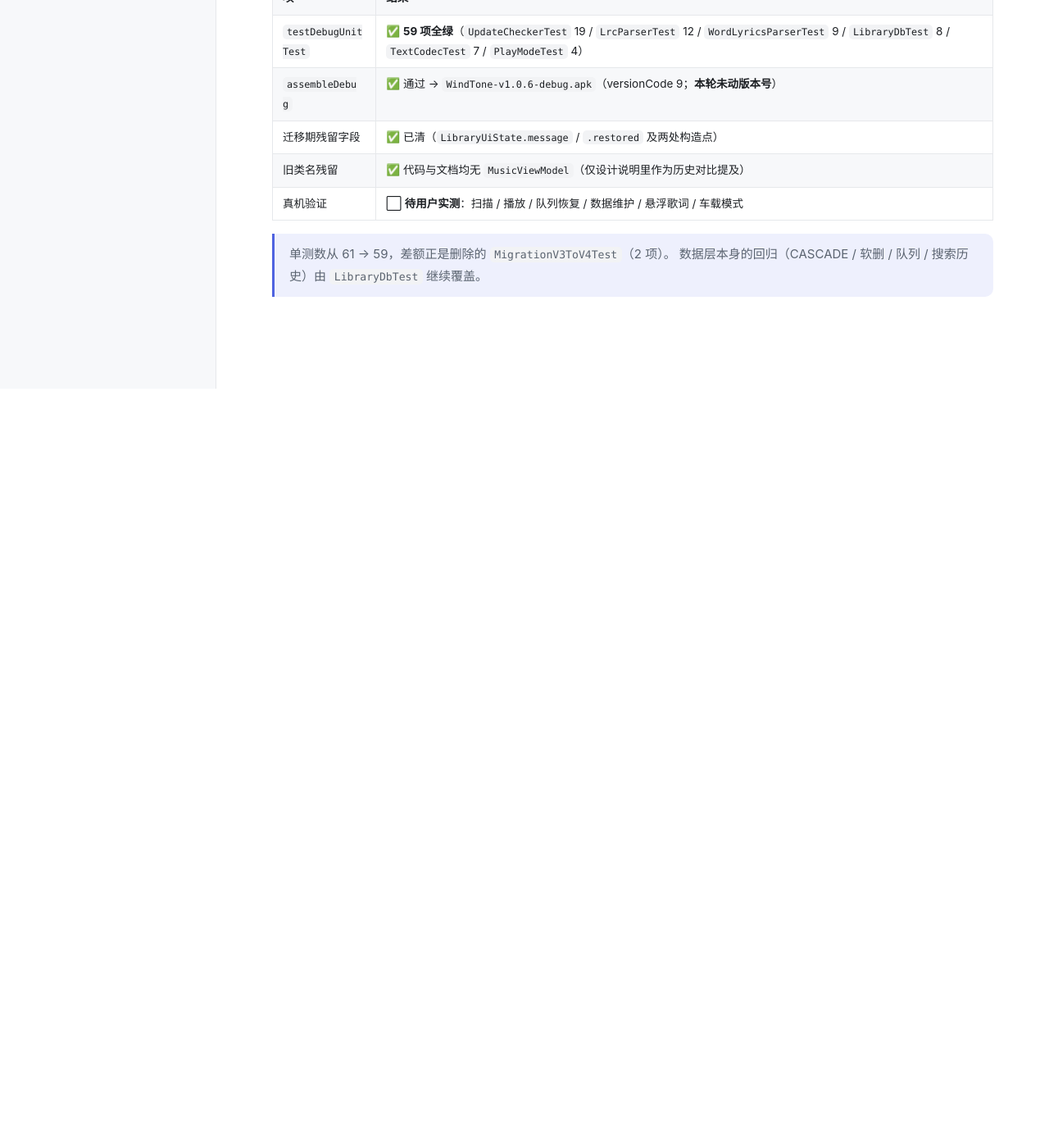
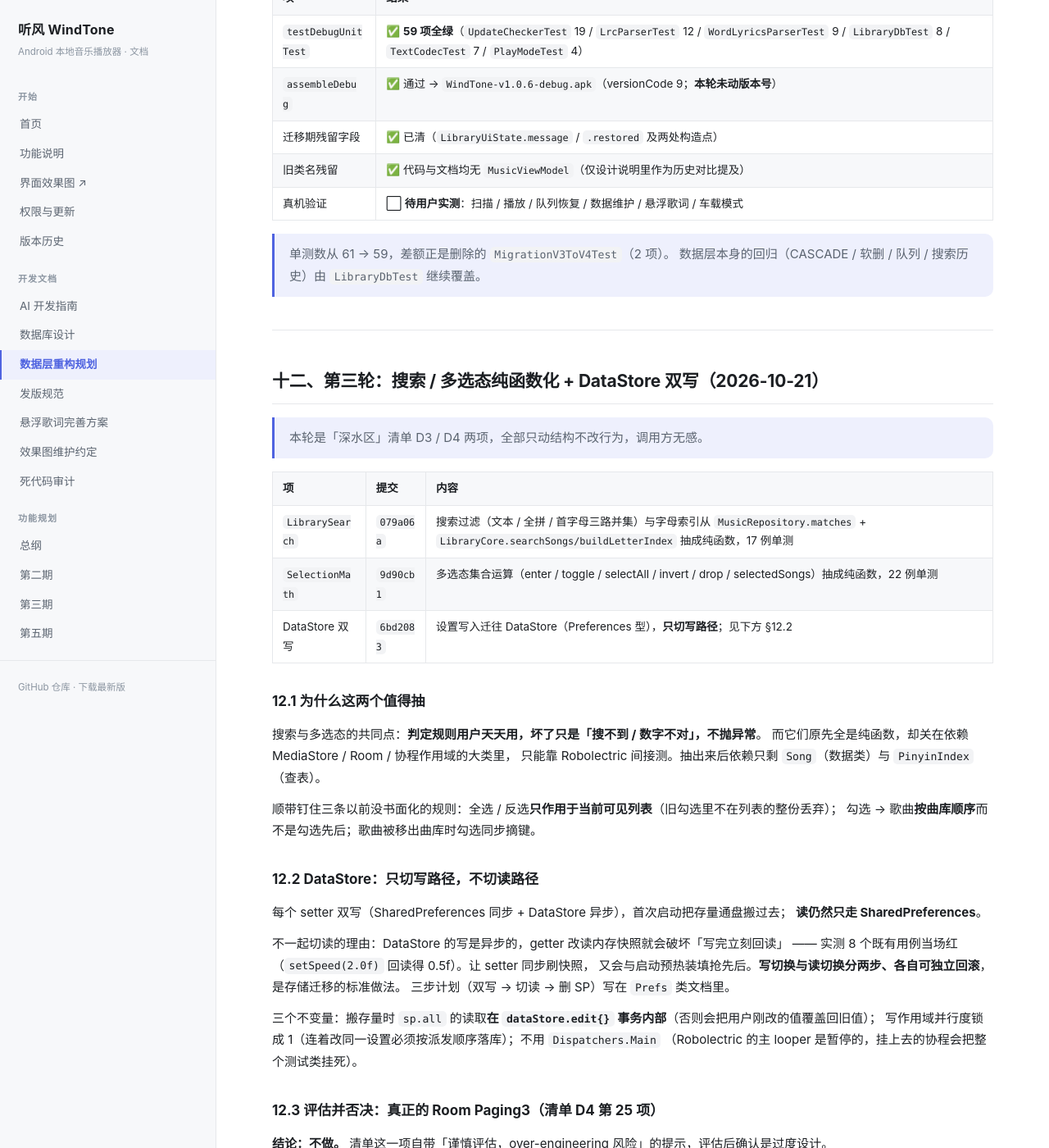
Before and after one commit to LuckyLearning/WindTone, a Jekyll site: the page built from docs/数据层重构规划.md, in a window 1280 px wide and 1400 px high, scrolled down 12872 px. Shown: the whole window at 82% size. Built offline with Jekyll 4.4.1, drawn with Linux system fonts in a browser that asks for light colours; before the commit the page ends 13346 px from its top, so only the background shows below that; some of the changed text lies outside the part shown.

Commit message:
docs(数据层): 记录第三轮重构，并评估否决 Room Paging3
§12 记录 #22–#24 三项（LibrarySearch / SelectionMath / DataStore 双写）的动机与不变量。

§12.3 是清单 D4 第 25 项「真正的 Room Paging3」的评估结论：**不做**。
该项自带「谨慎评估，over-engineering 风险」提示，评估后确认过度设计：

- 它要解决的性能问题已在正确层次解决 —— P2-1「曲库分页」早已落地为渲染层窗口化
  （SongsList 的 SONG_PAGE_SIZE=200，首屏 200 首、滚到底追加、跳远先撑窗口）。
  LazyColumn 的成本在「组合多少项」，窗口化直接砍掉，数据层该持全量还是持全量
- Paging3 会把过滤推进 SQL，而拼音搜索（全拼+首字母）依赖 PinyinIndex 的 Kotlin 侧
  查表，无法用 WHERE 表达；分页后页内匹配率不稳定，分页契约直接破裂
- 字母索引、分组计数、格式容量统计、全选/反选、播放队列=整个曲库，一批功能天然要全量
- 曲库规模千级，同 §九「全文搜索/FTS」的论证

将来若真上万首仍卡，正确下一步是继续在渲染层加深度，而不是把数据层改成 SQL 分页。

```diff
--- a/docs/数据层重构规划.md
+++ b/docs/数据层重构规划.md
@@ -443,3 +443,60 @@
 
 > 单测数从 61 → 59，差额正是删除的 `MigrationV3ToV4Test`（2 项）。
 > 数据层本身的回归（CASCADE / 软删 / 队列 / 搜索历史）由 `LibraryDbTest` 继续覆盖。
+
+---
+
+## 十二、第三轮：搜索 / 多选态纯函数化 + DataStore 双写（2026-10-21）
+
+> 本轮是「深水区」清单 D3 / D4 两项，全部只动结构不改行为，调用方无感。
+
+| 项 | 提交 | 内容 |
+|---|---|---|
+| `LibrarySearch` | `079a06a` | 搜索过滤（文本 / 全拼 / 首字母三路并集）与字母索引从 `MusicRepository.matches` + `LibraryCore.searchSongs/buildLetterIndex` 抽成纯函数，17 例单测 |
+| `SelectionMath` | `9d90cb1` | 多选态集合运算（enter / toggle / selectAll / invert / drop / selectedSongs）抽成纯函数，22 例单测 |
+| DataStore 双写 | `6bd2083` | 设置写入迁往 DataStore（Preferences 型），**只切写路径**；见下方 §12.2 |
+
+### 12.1 为什么这两个值得抽
+
+搜索与多选态的共同点：**判定规则用户天天用，坏了只是「搜不到 / 数字不对」，不抛异常**。
+而它们原先全是纯函数，却关在依赖 MediaStore / Room / 协程作用域的大类里，
+只能靠 Robolectric 间接测。抽出来后依赖只剩 `Song`（数据类）与 `PinyinIndex`（查表）。
+
+顺带钉住三条以前没书面化的规则：全选 / 反选**只作用于当前可见列表**（旧勾选里不在列表的整份丢弃）；
+勾选 → 歌曲**按曲库顺序**而不是勾选先后；歌曲被移出曲库时勾选同步摘键。
+
+### 12.2 DataStore：只切写路径，不切读路径
+
+每个 setter 双写（SharedPreferences 同步 + DataStore 异步），首次启动把存量通盘搬过去；
+**读仍然只走 SharedPreferences**。
+
+不一起切读的理由：DataStore 的写是异步的，getter 改读内存快照就会破坏「写完立刻回读」
+—— 实测 8 个既有用例当场红（`setSpeed(2.0f)` 回读得 0.5f）。让 setter 同步刷快照，
+又会与启动预热装填抢先后。**写切换与读切换分两步、各自可独立回滚**，是存储迁移的标准做法。
+三步计划（双写 → 切读 → 删 SP）写在 `Prefs` 类文档里。
+
+三个不变量：搬存量时 `sp.all` 的读取**在 `dataStore.edit{}` 事务内部**（否则会把用户刚改的值覆盖回旧值）；
+写作用域并行度锁成 1（连着改同一设置必须按派发顺序落库）；不用 `Dispatchers.Main`
+（Robolectric 的主 looper 是暂停的，挂上去的协程会把整个测试类挂死）。
+
+### 12.3 评估并否决：真正的 Room Paging3（清单 D4 第 25 项）
+
+**结论：不做。** 清单这一项自带「谨慎评估，over-engineering 风险」的提示，评估后确认是过度设计。
+
+理由：
+
+1. **它要解决的性能问题已经在正确的层次解决了。** P2-1「曲库分页」早已落地为
+   **渲染层窗口化**（`SongsList` 的 `SONG_PAGE_SIZE = 200`：首屏只铺 200 首，
+   滚到底追加一页，跳远时先把窗口撑到目标下标）。一次把上万首塞进 `LazyColumn`
+   的成本在「组合多少项」，而窗口化直接砍掉了它；数据层该持全量还是持全量。
+2. **Paging3 会把过滤 / 排序推进 SQL，而本应用的搜索做不到。** 拼音搜索
+   （全拼 + 首字母）依赖 `PinyinIndex` 的 Kotlin 侧查表，无法用 `WHERE` 表达；
+   一旦分页，就只能「先按 SQL 条件取一页、再在页内做拼音匹配」——
+   匹配率随页变化，页与页之间的条数不再稳定，分页契约直接破裂。
+3. **有一整批功能天然需要全量列表**，分页后要么全部重写、要么偷偷加载全量（那就白分了）：
+   字母索引（A-Z 首次下标）、按歌手 / 专辑 / 文件夹分组（含每组计数）、
+   格式与容量统计、**全选 / 反选当前列表**、以及「播放队列 = 整个曲库」。
+4. 曲库规模是千级（见 §九「全文搜索 / FTS」的同款论证），内存过滤已足够快。
+
+若将来曲库真的上万首且滚动仍卡，正确的下一步是**继续在渲染层加深度**
+（更小的首屏页、`derivedStateOf` 定位、封面占位），而不是把数据层改成 SQL 分页。
```
